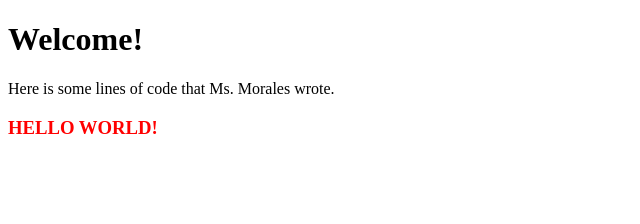
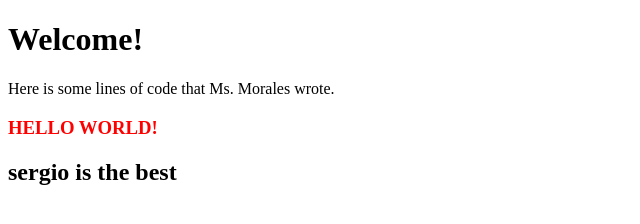
Before and after one commit to Sergio-P270/example, a plain HTML site: page index.html in a window 1280 px wide. Shown: the whole page, without its empty margins (0-640 px from the left). Drawn offline with Linux system fonts and the light colour scheme.

Commit message:
added a line

```diff
--- a/index.html
+++ b/index.html
@@ -11,5 +11,6 @@
     <h1>Welcome!</h1>
     <p>Here is some lines of code that Ms. Morales wrote.</p>
     <h3>HELLO WORLD!</h3>
+    <h2>sergio is the best</h2>
 </body>
 </html>
```
Also changed, not shown: 1 other file.
